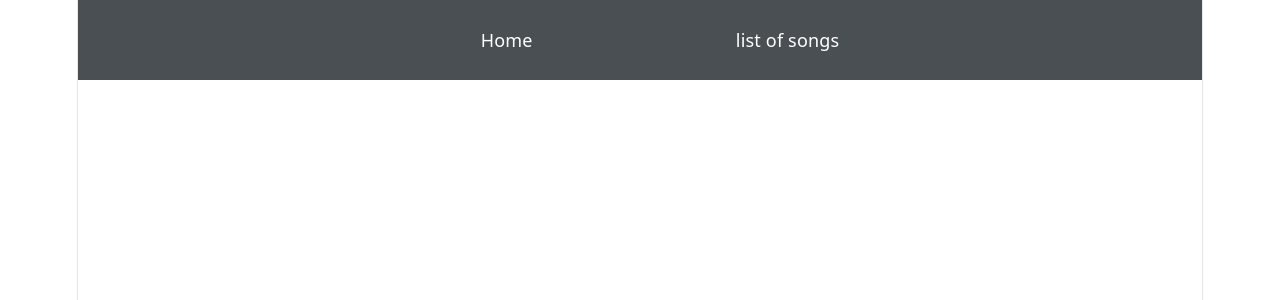
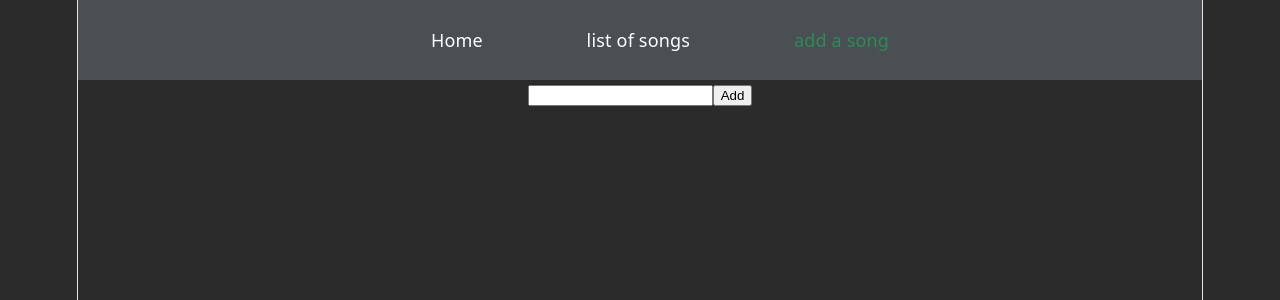
Before and after one commit to jaydendavis746-debug/music-react-app, a React (Vite) app: page /add in a window 1280 px wide. Before the commit this address had no page. Shown: the top 300 px of the page. Built offline with nearby package versions, Linux system fonts and the light colour scheme.

Commit message:
useContext added + can add songs

```diff
--- a/src/App.css
+++ b/src/App.css
@@ -1,6 +1,11 @@
+body {
+    background-color:rgb(43, 43, 43);
+}
+
 .App {
     text-align: center;
-    color:azure;
+    background-color:rgb(43, 43, 43);
+    color: white;
 }
 
 nav {
--- a/src/App.jsx
+++ b/src/App.jsx
@@ -1,52 +1,28 @@
 import { useState, } from 'react'
 import {Routes, Route, Link} from 'react-router-dom'
-import { SongList, Home } from './components'
+import { SongList, Home, AddSong } from './components'
 import Nav  from './Nav.jsx'
 import './App.css'
 import SongItem from './components/SongItem/index.jsx'
+import { SongProvider } from './components/contexts/index.jsx'
 
 function App() {
-
-  const [InputText, setInputText] = useState('')
-  const [songs, setSongs] = useState([{name: "Eraser", liked: false},
-    {name: "Castle on the hill", liked: false},
-    {name: "Dive", liked: false},
-    {name: "Shape of you", liked: false},
-    {name: "Perfect", liked: false},
-    {name: "Galway Girl", liked: true},
-    {name: "Happier", liked: false},
-    {name: "New Man", liked: false},
-    {name: "Hearts Don't Break Around Here", liked: false},
-    {name: "What Do I Know", liked: false},
-    {name: "How Would You Feel", liked: false},
-    {name: "Supermarket Flowers", liked: false}
-  ])
-
-  // const handleSubmit = (e)=>{
-  //   e.preventDefault()
-
-  //   const songList = document.getElementById('songList')
-  //   const song = document.createElement('li')
-
-  //   song.textContent = InputText
-  //   songList.appendChild(song)
-
-  //   setInputText('')
-  // }
-
 
 
   return(
     <div className='App'>
       <Nav />
+      <SongProvider>
         <Routes>
           <Route path='/'  element={<Nav />} />
             <Route index element={<Home   />} />
+            <Route path='add'  element={<AddSong />} />
             <Route path='/songlist' >
-            <Route index element={<SongList songs={songs}/>}/>
+              <Route index element={<SongList />}/>
               <Route path=':name' element={<SongItem />}/>
             </Route>
         </Routes>
+      </SongProvider>
     </div>
 
 
--- a/src/Nav.jsx
+++ b/src/Nav.jsx
@@ -9,6 +9,7 @@ function Nav (){
         <ul className="nav-links">
         <NavLink  to='/'>Home</NavLink>
         <NavLink to='/songlist'>list of songs</NavLink>
+        <NavLink to='/add'>add a song</NavLink>
         </ul>
         </nav>
         <Outlet />
--- /dev/null
+++ b/src/components/AddSong/index.jsx
@@ -0,0 +1,33 @@
+import { useSong } from "../contexts";
+import { useState } from "react";
+import { useNavigate } from "react-router-dom";
+
+function AddSong () {
+    const [inputText, setInputText] = useState('');
+    const {songs, setSongs} = useSong();
+    const navigate = useNavigate();
+
+    const handleInput = (e) => {
+        setInputText(e.target.value);
+    }
+
+    const handleSubmit = (e) => {
+        e.preventDefault();
+        setSongs([
+        ...songs,
+        {name: inputText, liked: false}
+        ])
+        setInputText('')
+        navigate("/songlist")
+    }
+
+  return (
+    <form onSubmit={handleSubmit}>
+      <input value={inputText} type="text" className="song-input" onChange={handleInput} />
+      <button type="submit" className="song-button">Add</button>
+    </form>
+  )
+
+}
+
+export default AddSong
--- a/src/components/SongList/index.jsx
+++ b/src/components/SongList/index.jsx
@@ -1,7 +1,9 @@
 import SongItem from "../SongItem";
 import { Link } from "react-router-dom";
+import { useSong } from "../contexts";
 
-function SongList({songs}) {
+function SongList() {
+    const { songs } = useSong();
 
     return(
         <>
--- /dev/null
+++ b/src/components/contexts/index.jsx
@@ -0,0 +1,27 @@
+import React, { useState, useContext, createContext } from "react";
+
+const SongContext = createContext();
+
+export const SongProvider = ({ children }) => {
+    const [songs, setSongs] = useState([{name: "Eraser", liked: false},
+    {name: "Castle on the hill", liked: false},
+    {name: "Dive", liked: false},
+    {name: "Shape of you", liked: false},
+    {name: "Perfect", liked: false},
+    {name: "Galway Girl", liked: true},
+    {name: "Happier", liked: false},
+    {name: "New Man", liked: false},
+    {name: "Hearts Don't Break Around Here", liked: false},
+    {name: "What Do I Know", liked: false},
+    {name: "How Would You Feel", liked: false},
+    {name: "Supermarket Flowers", liked: false}
+  ])
+
+    return (
+        <SongContext.Provider value={{ songs, setSongs }}>
+            {children}
+        </SongContext.Provider>
+    );
+};
+
+export const useSong = () => useContext(SongContext);
--- a/src/components/index.jsx
+++ b/src/components/index.jsx
@@ -1,2 +1,3 @@
 export { default as SongList } from "./SongList"
 export { default as Home } from "./Home"
+export { default as AddSong } from "./AddSong"
```
Lines whose indentation alone changed are shown as unchanged.
